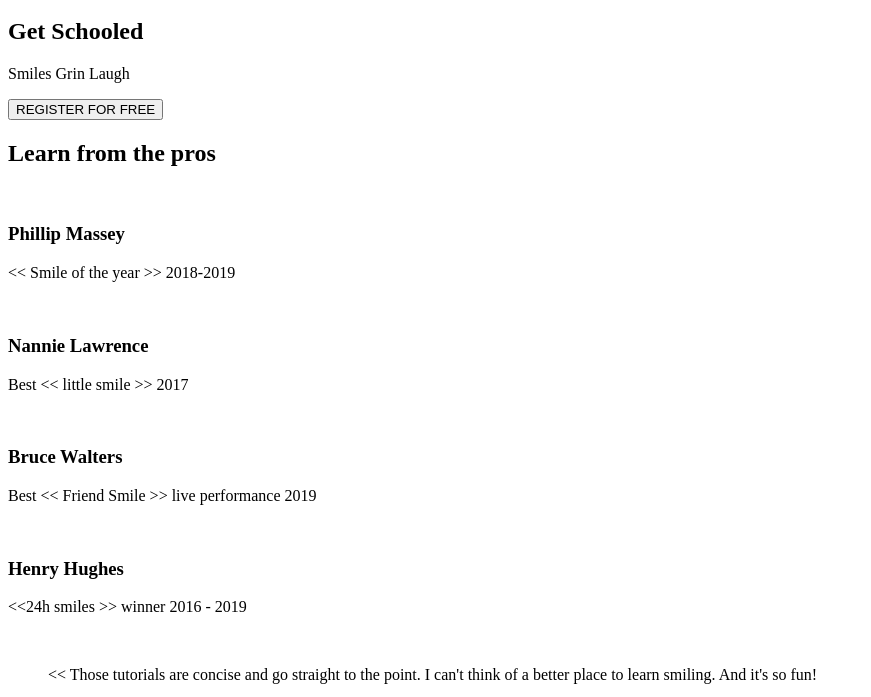
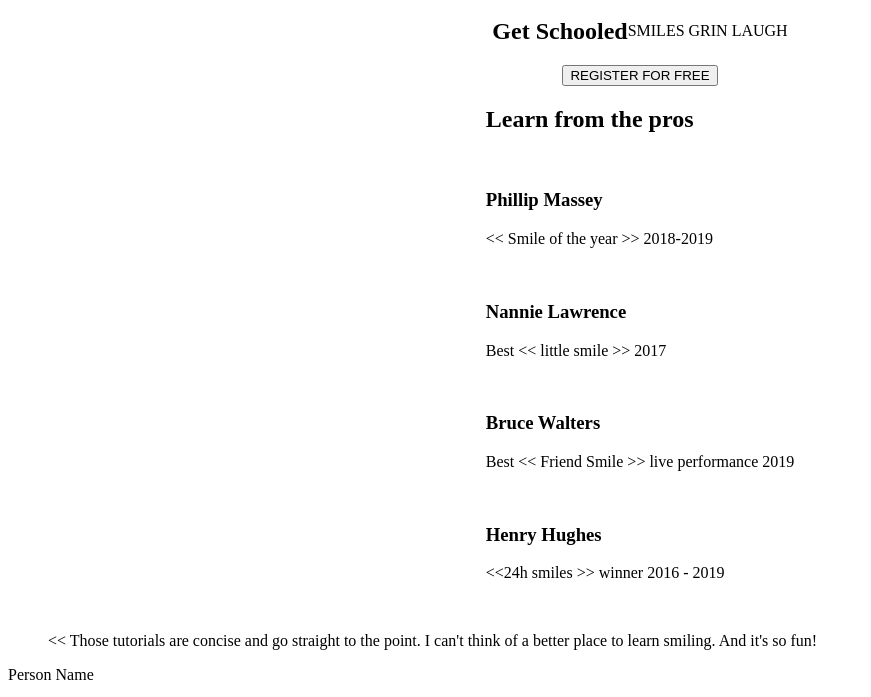
Before and after one commit to kevxcyj/atlas-web-development, a plain HTML site: page css_advanced/index.html in a window 1280 px wide. Shown: the part 80-777 px from the top of the page, without its empty margins (0-871 px from the left). Drawn offline with Linux system fonts and the light colour scheme.

Commit message:
Remade repository

```diff
--- a/css_advanced/index.html
+++ b/css_advanced/index.html
@@ -25,9 +25,11 @@
         </div>
 <!-- Banner -->
         <section class="banner">
-            <div>
+            <div class="info">
                 <h1>Get Schooled</h1>
-                <p>Smiles Grin Laugh</p>
+                <div class="smile"> <p>SMILES GRIN LAUGH</p>
+                </div>
+            </div>
                 <button>REGISTER FOR FREE</button>
             </div>
 
--- a/css_advanced/styles.css
+++ b/css_advanced/styles.css
@@ -1,4 +1,34 @@
+body {
+    justify-content: center;
+    display: flex;
+    flex-direction: column;
+}
+
+
 .header {
     text-align: center;
-    background-color: black;
+    background-image: url(images/Background.png);
 }
+
+
+
+
+.info {
+    justify-content: center;
+    align-items: center;
+    display: flex;
+}
+
+.banner {
+    display: flex;
+    align-items: center;
+    flex-direction: column;
+}
+
+
+
+.smile {
+    justify-content: center;
+    align-items: center;
+    flex-direction: row;
+}
```
